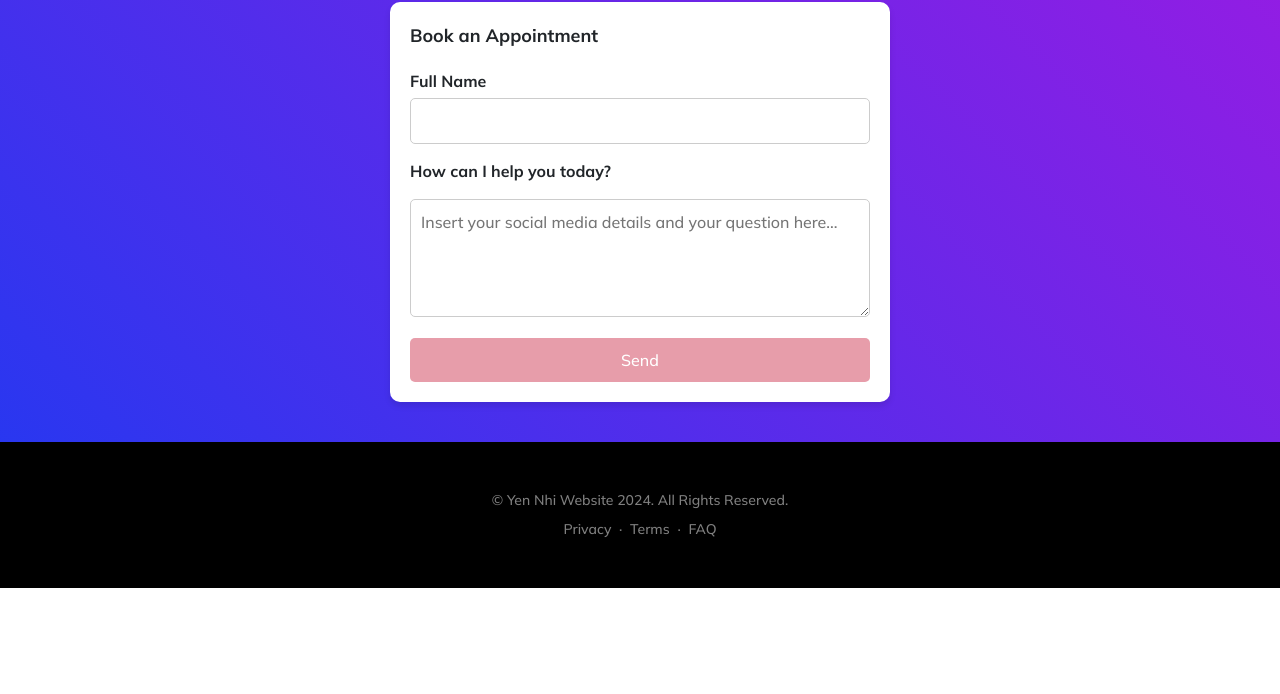
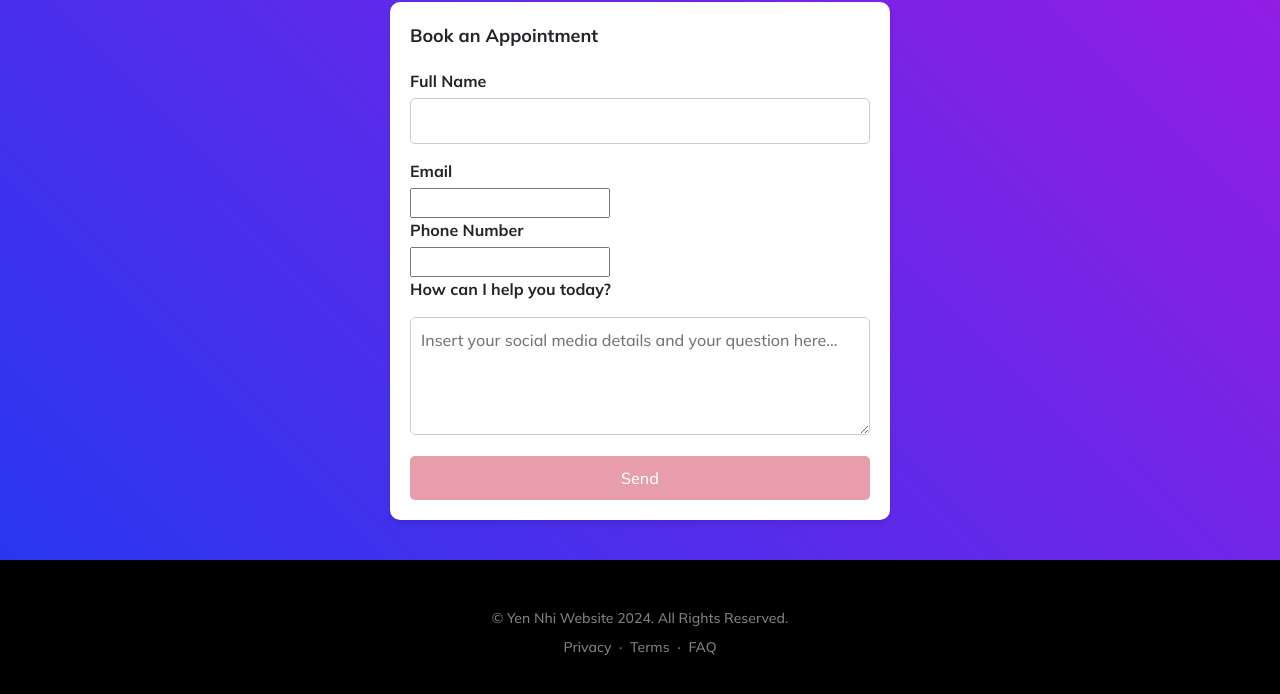
Before and after one commit to hieunguyen601/yen-nhi-tattoo-website, a plain HTML site: page index.html in a window 1280 px wide. Shown: the part 3104-3798 px from the top of the page. Before the commit the page ends 3692 px from the top, so only its background shows below. Drawn offline with nearby package versions, Linux system fonts and the light colour scheme.

Commit message:
index.html

```diff
--- a/index.html
+++ b/index.html
@@ -145,6 +145,11 @@
                                 required
                                 style="width: 100%; padding: 10px; margin-bottom: 15px; border: 1px solid #ccc; border-radius: 5px; box-sizing: border-box;"
                             >
+                            <label for="email" style="font-weight: bold; display: block; margin-bottom: 5px;">Email</label>
+                            <input type="email" id="email" name="Email">
+
+                            <label for="phone-number" style="font-weight: bold; display: block; margin-bottom: 5px;">Phone Number</label>
+                            <input type="tel" id="phone-number" name="Phone Number">
 
                             <p><label for="infor" style="font-weight: bold; display: block; margin-bottom: 5px;">How can I help you today?</label></p>
                             <textarea id="infor" name="information" rows="4" cols="50" style="width: 100%; padding: 10px; margin-bottom: 15px; border: 1px solid #ccc; border-radius: 5px; box-sizing: border-box;" placeholder="Insert your social media details and your question here..."></textarea>
```
